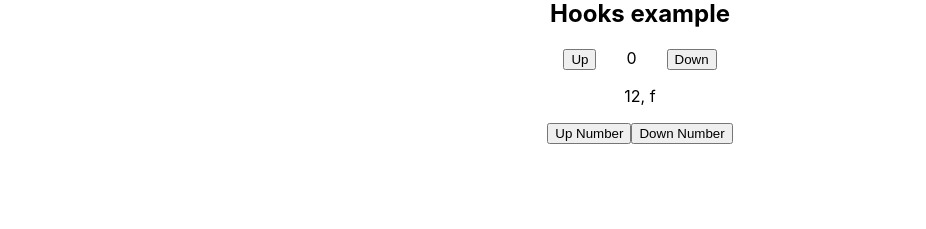
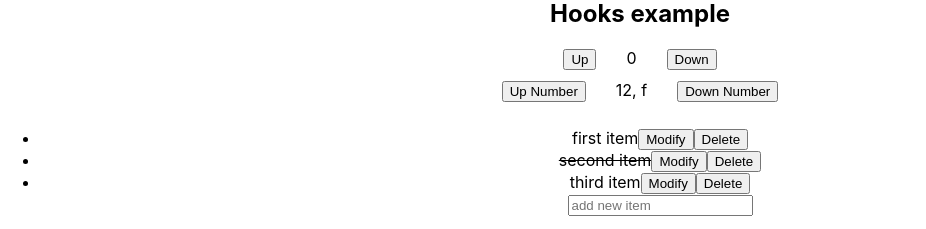
Before and after one commit to syrep/reactdemoapp, a React (Create React App) app: page / in a window 1280 px wide. Shown: the part 1535-1764 px from the top of the page, without its empty margins (0-926 px from the left). Before the commit the page ends 1679 px from the top, so only its background shows below. Built offline with nearby package versions, Linux system fonts and the light colour scheme; no server answers.

Commit message:
Hooks Components Added

```diff
--- a/src/App.js
+++ b/src/App.js
@@ -4,7 +4,7 @@ import Users from "./AxiosPart/Users";
 import UsersModify from "./AxiosPart/UsersModify";
 import { Hello, Hello2, Hello3, Hello4, Hello5 } from "./FunctionalPart/Hello";
 import DynUser from "./DynamicPart/Dynamic";
-import Hooks from "./HooksPart/Hooks";
+import { HooksFunc, HookComp } from "./HooksPart/Hooks";
 
 function App() {
   return (
@@ -18,7 +18,7 @@ function App() {
           <li>REST API calls using Axios</li>
           <li>Functional Components</li>
           <li>Dynamic Functions</li>
-					<li>x React Hooks</li>
+          <li>React Hooks</li>
           <li>x Plotly.js</li>
           <li>x Redux</li>
         </ul>
@@ -49,7 +49,8 @@ function App() {
         <div>
           <br />
           <h2>Hooks example</h2>
-					<Hooks />
+          <HooksFunc />
+          <HookComp />
         </div>
       </div>
     </div>
--- a/src/HooksPart/Hooks.css
+++ b/src/HooksPart/Hooks.css
@@ -1,3 +1,6 @@
 .counter {
   padding: 10px 30px;
 }
+.spacer {
+  padding: 10px 30px;
+}
--- a/src/HooksPart/Hooks.js
+++ b/src/HooksPart/Hooks.js
@@ -3,15 +3,15 @@ import "./Hooks.css";
 
 //first hook will be the mapping one, then need one that can be used as a boolean
 // https://www.youtube.com/watch?v=mxK8b99iJTg
-//for the first hook
+
 // https://www.youtube.com/watch?v=O6P86uwfdR0
-//for the second hook
+//for the hooks that are simple arrays
 
 //need a function component to use hook, classes use "state" instead
 //hooks need to execute in the same order, so we can't use if statements for them
 //usually we use a single hook per object in an array, but it really just depends on what you're doing
 // single hooks then let you do various different changes on a single/multiple event/s, making the data truely uniquely modifiable
-export default function Hooks() {
+export function HooksFunc() {
   const [countState, setCountState] = useState(() => {
     return 0;
   });
@@ -65,17 +65,126 @@ export default function Hooks() {
       <button onClick={increaseCount}>Up</button>
       <span className="counter">{countState}</span>
       <button onClick={decreaseCount}>Down</button>
-      <div>
-        <p>
+      <div className="spacer">
+        <button onClick={increaseNumber}>Up Number</button>
+        <span className="counter">
           {number}, {letter}
-        </p>
-        <button onClick={increaseNumber}>Up Number</button>
+        </span>
         <button onClick={decreaseNumber}>Down Number</button>
       </div>
     </div>
   );
 }
 
-function HookComp({ hook, index }) {
-  return <div className="hello">{hook.text}</div>;
+/// the below is where the modifiable useState stuff is done. It is independant of the stuff above
+/// this is really annoying to figure out
+/// it has some changes and explanations that were not in the videos, so it was a good learning exercise
+
+function ListItem({ item, index, modifyArray, deleteArray }) {
+  return (
+    <li
+      style={{ textDecoration: item.isModified ? "line-through" : "" }}
+      className="list-item"
+    >
+      {item.text}
+      <button onClick={() => modifyArray(index)}>Modify</button>
+      <button onClick={() => deleteArray(index)}>Delete</button>
+    </li>
+  );
+  //text decoration is based on a ternary? statement, basically the syntax is "if XYZ ? true=action : else=action"
+  // in this specific case
 }
+
+function AddListItem({ addItem }) {
+  const [newItem, setNewItem] = useState("");
+
+  const handleAdd = (e) => {
+    e.preventDefault();
+    if (!newItem) return;
+    addItem(newItem);
+    setNewItem("");
+  };
+
+  return (
+    <form onSubmit={handleAdd}>
+      <input
+        type="text"
+        value={newItem}
+        placeholder="add new item"
+        onChange={(e) => setNewItem(e.target.value)}
+      ></input>
+    </form>
+  );
+}
+
+export function HookComp() {
+  const [arrayList, setArrayList] = useState([
+    {
+      text: "first item",
+      isModified: false,
+    },
+    {
+      text: "second item",
+      isModified: true,
+    },
+    {
+      text: "third item",
+      isModified: false,
+    },
+  ]);
+
+  const addItem = (text) => {
+    const newValues = [...arrayList, { text }];
+    setArrayList(newValues);
+  };
+
+  const modifyArray = (index) => {
+    const newValues = [...arrayList];
+    //newValues[index].isModified = true;
+    //setArrayList(newValues);
+
+    //the commented out way would only work for strike-through, but the way below allows for undoing the change
+    if (newValues[index].isModified) {
+      return (newValues[index].isModified = false), setArrayList(newValues);
+    }
+    {
+      return (newValues[index].isModified = true), setArrayList(newValues);
+    }
+    //this if statement works by assessing if the isModified == true, then sets it to false, else it sets it true
+    //we need to call the setState function within the block otherwise it can't access the changed value
+  };
+
+  const deleteArray = (index) => {
+    ///const newValues = [...arrayList];
+    ///newValues.splice(index, 1);
+    //puts "cursor" at index, then splices 1 position. Look it up for more information if needed.
+
+    ///setArrayList(newValues);
+    // the triple slash comments are what was previously there, but the new filter method does not mutate the array
+
+    const deletedItem = Array.from(arrayList.filter((items, i) => i !== index));
+    //the filter can take in the callback function with the array (items) and the index (i), then we
+    // are checking if the index does not equal the index of the item we are deleting, so we can exclude
+    // it from the new array. After that, we set state equal to this new array (non-mutated)
+    setArrayList(deletedItem);
+  };
+
+  return (
+    <div className="comp-container">
+      <div className="array-list">
+        <ul>
+          {arrayList.map((item, index) => (
+            <ListItem
+              key={index}
+              index={index}
+              item={item}
+              modifyArray={modifyArray}
+              deleteArray={deleteArray}
+            />
+          ))}
+          <AddListItem addItem={addItem} />
+        </ul>
+      </div>
+    </div>
+  );
+}
```
Also changed, not shown: 1 other file (tests, documents, lock files or other folders). Lines whose indentation alone changed are shown as unchanged.
